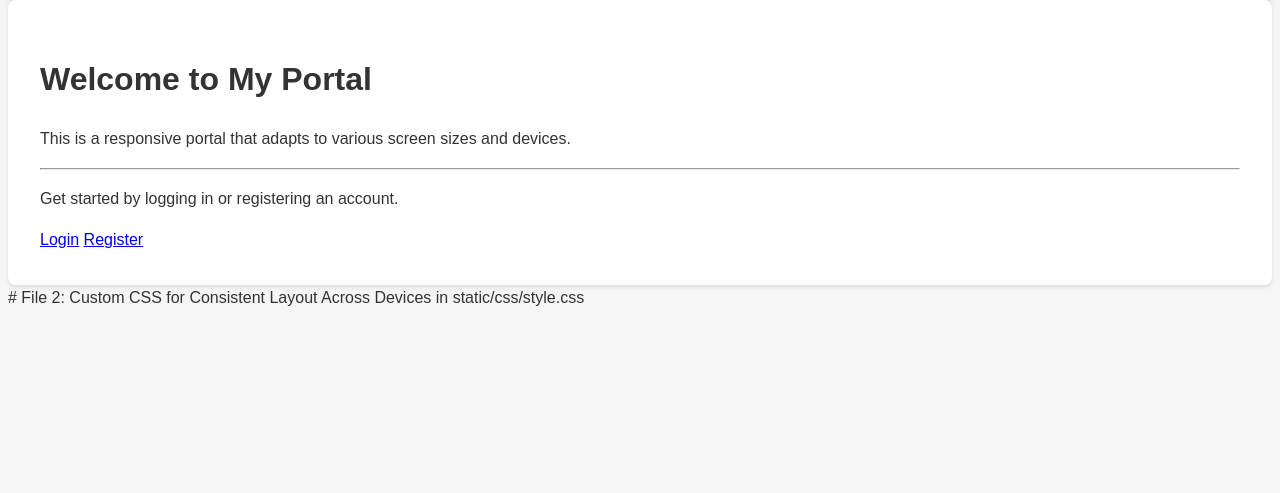
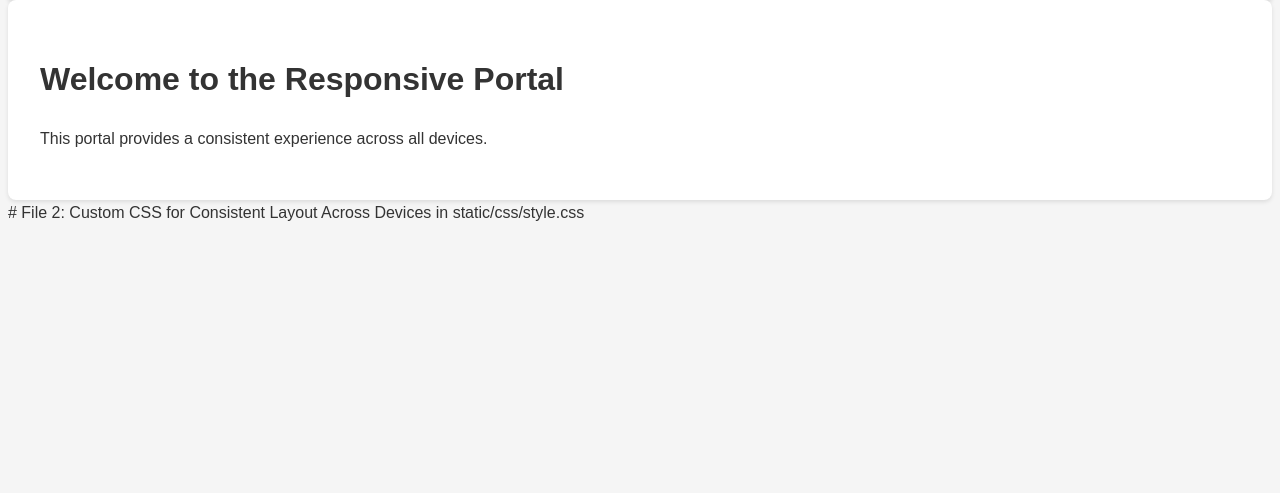
Before and after one commit to Pardhu-Guttula/BankingUsecase, a Python web app: template backend/templates/home.html in a window 1280 px wide. Shown: the part 123-616 px from the top of the page. Run offline with Jinja, Linux system fonts and the light colour scheme; the template is opened without the code that fills it, so the values that code supplies are empty.

Commit message:
commited by n8n

```diff
--- a/backend/templates/home.html
+++ b/backend/templates/home.html
@@ -2,17 +2,10 @@
 
 {% extends "base.html" %}
 
-{% block title %}Home{% endblock %}
-
 {% block content %}
-<div class="jumbotron text-center">
-    <h1 class="display-4">Welcome to My Portal</h1>
-    <p class="lead">This is a responsive portal that adapts to various screen sizes and devices.</p>
-    <hr class="my-4">
-    <p>Get started by logging in or registering an account.</p>
-    <a class="btn btn-primary btn-lg" href="/auth/login" role="button">Login</a>
-    <a class="btn btn-secondary btn-lg" href="/auth/register" role="button">Register</a>
-</div>
+    <h1>Welcome to the Responsive Portal</h1>
+    <p>This portal provides a consistent experience across all devices.</p>
 {% endblock %}
 
-# File 4: Environment Configuration and Final Setup in app.py
+
+# File 5: Update Main App to Register Home Controller in app.py
```
